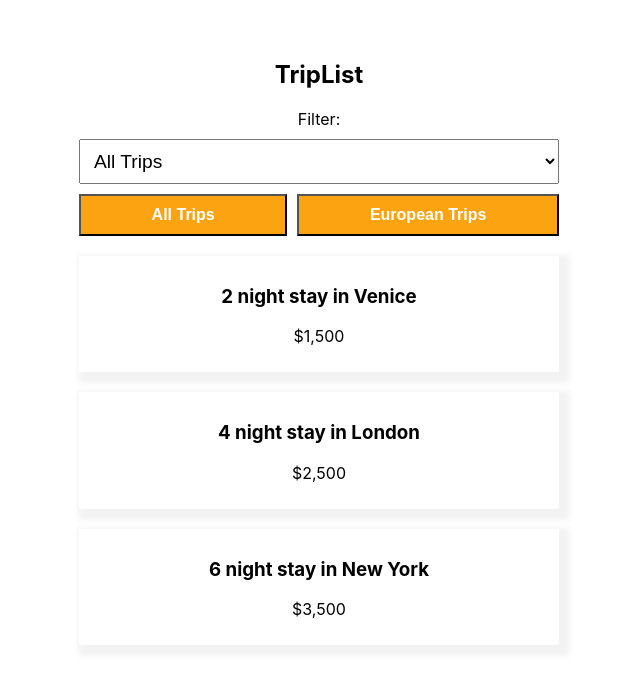
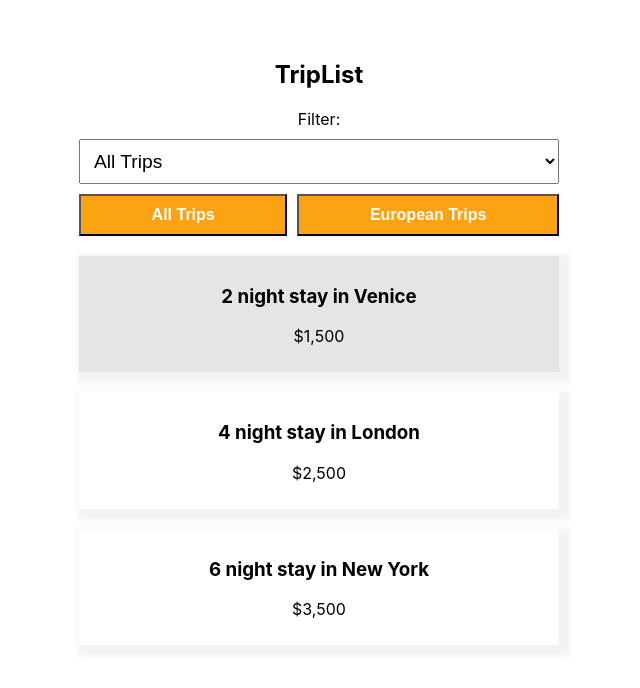
Before and after one commit to Kodake/tripago-app, a React (Create React App) app: page / in a window 1280 px wide. In both pictures the pointer is over the item 640 px from the left and 314 px from the top of the page. Shown: the top 688 px of the page, without its empty margins (321-961 px from the left). Built offline with nearby package versions, Linux system fonts and the light colour scheme; data requests are answered from the project's data file.

Commit message:
Adding some hovers to classes

```diff
--- a/src/components/TripList.css
+++ b/src/components/TripList.css
@@ -1,6 +1,7 @@
 .trip-list {
     width: 480px;
     margin: 60px auto;
+    cursor: pointer;
 }
 
 .trip-list ul {
@@ -17,6 +18,17 @@
     margin: 20px 0px;
 }
 
+.trip-list li:hover {
+    border: 1px solid '#e4e4e4';
+    box-sizing: border-box;
+    padding: 10px;
+    box-shadow: 5px 5px 6px 6px rgba(0, 0, 0, 0.05);
+    border-radius: none;
+    list-style-type: none;
+    margin: 20px 0px;
+    background-color: #e5e5e5;
+}
+
 .trip-list .filters {
     display: flex;
     gap: 10px;
@@ -31,6 +43,16 @@
     background-color: #fca311;
 }
 
+.trip-list button:hover {
+    padding: 10px;
+    font-size: 16px;
+    flex-grow: 1;
+    font-weight: bold;
+    color: black;
+    background-color: #f48c06;
+    cursor: pointer;
+}
+
 .trip-list select {
     display: block;
     text-align: left;
@@ -39,4 +61,5 @@
     padding: 10px;
     box-sizing: border-box;
     font-size: 1.2em;
+    cursor: pointer;
 }
```
